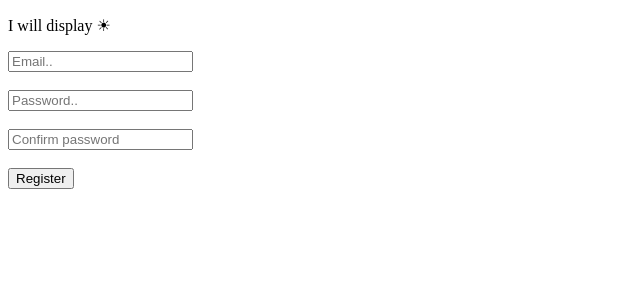
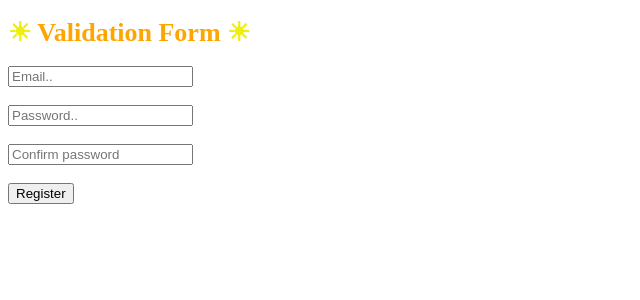
Before and after one commit to salino3/validation-form-vue, a Nuxt app: page / in a window 1280 px wide. Shown: the top 300 px of the page, without its empty margins (0-640 px from the left). Built offline with nearby package versions, Linux system fonts and the light colour scheme.

Commit message:
add colors to title

```diff
--- a/pages/index.vue
+++ b/pages/index.vue
@@ -1,5 +1,5 @@
 <template>
-    <p>I will display &#9728;</p>
+    <h1 class="title"><span>&#9728;</span> Validation Form <span>&#9728;</span></h1>
 
     <div>
     <input :class="{'valid': isValidEmail === true , 'invalid': isValidEmail === false }"
@@ -53,6 +53,15 @@ const isPasswordConfirmed = computed(() => {
 
 <style lang="css" scope>
 
+.title{
+    font-size: 26px;
+    color: orange;
+}
+
+.title > span {
+  color: rgb(238, 238, 17);
+}
+
 .valid {
     background: url('emblemok_103757.svg') no-repeat right;
     background-size: auto 100%;
```
